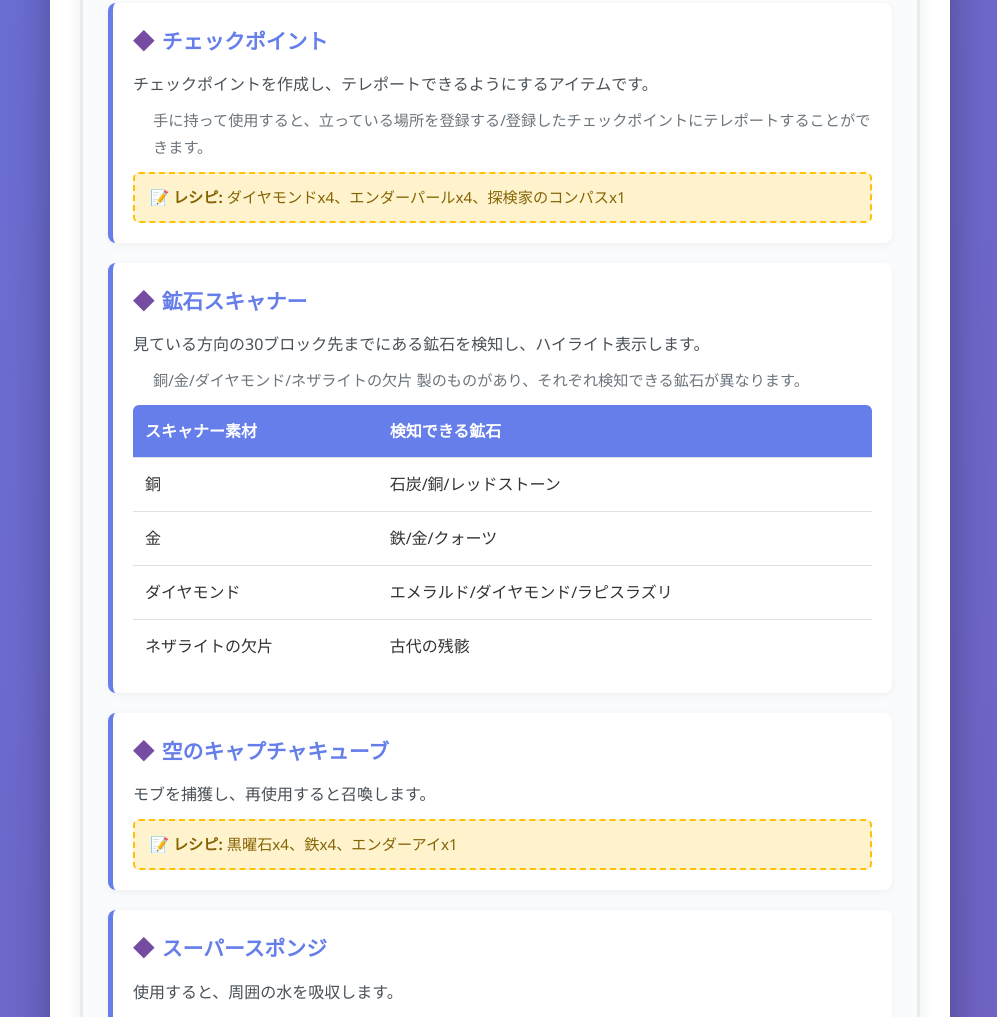
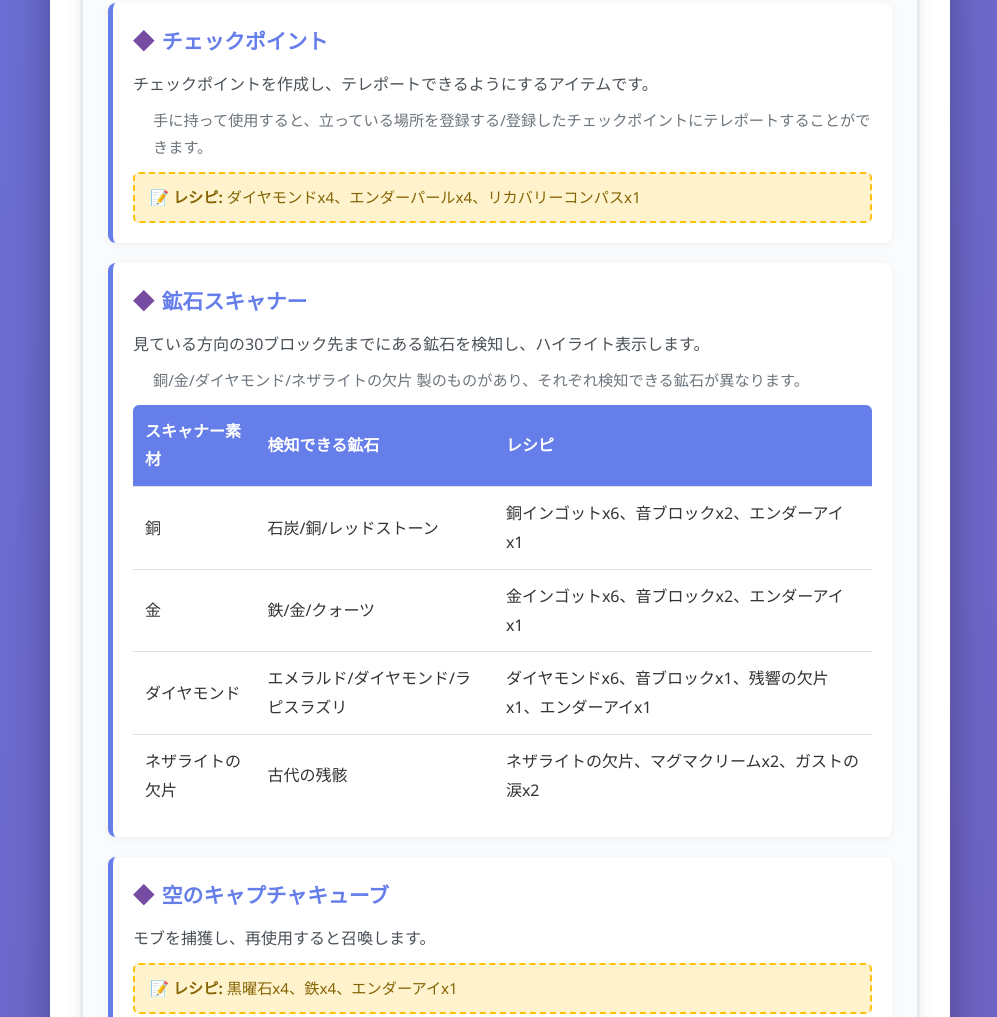
Before and after one commit to 23ki3/Essentials-guide, a plain HTML site: page index.html in a window 1280 px wide. Shown: the part 3096-4113 px from the top of the page, without its empty margins (140-1137 px from the left). Drawn offline with Linux system fonts and the light colour scheme.

Commit message:
Update index.html

```diff
--- a/index.html
+++ b/index.html
@@ -422,7 +422,7 @@
                         <div class="item-title">チェックポイント</div>
                         <div class="item-description">チェックポイントを作成し、テレポートできるようにするアイテムです。</div>
                         <div class="item-note">手に持って使用すると、立っている場所を登録する/登録したチェックポイントにテレポートすることができます。</div>
-                        <div class="recipe">ダイヤモンドx4、エンダーパールx4、探検家のコンパスx1</div>
+                        <div class="recipe">ダイヤモンドx4、エンダーパールx4、リカバリーコンパスx1</div>
                     </div>
 
                     <div class="item">
@@ -434,24 +434,29 @@
                                 <tr>
                                     <th>スキャナー素材</th>
                                     <th>検知できる鉱石</th>
+                                    <th>レシピ</th>
                                 </tr>
                             </thead>
                             <tbody>
                                 <tr>
                                     <td>銅</td>
                                     <td>石炭/銅/レッドストーン</td>
+                                    <td>銅インゴットx6、音ブロックx2、エンダーアイx1</td>
                                 </tr>
                                 <tr>
                                     <td>金</td>
                                     <td>鉄/金/クォーツ</td>
+                                    <td>金インゴットx6、音ブロックx2、エンダーアイx1</td>
                                 </tr>
                                 <tr>
                                     <td>ダイヤモンド</td>
                                     <td>エメラルド/ダイヤモンド/ラピスラズリ</td>
+                                    <td>ダイヤモンドx6、音ブロックx1、残響の欠片x1、エンダーアイx1</td>
                                 </tr>
                                 <tr>
                                     <td>ネザライトの欠片</td>
                                     <td>古代の残骸</td>
+                                    <td>ネザライトの欠片、マグマクリームx2、ガストの涙x2</td>
                                 </tr>
                             </tbody>
                         </table>
```
